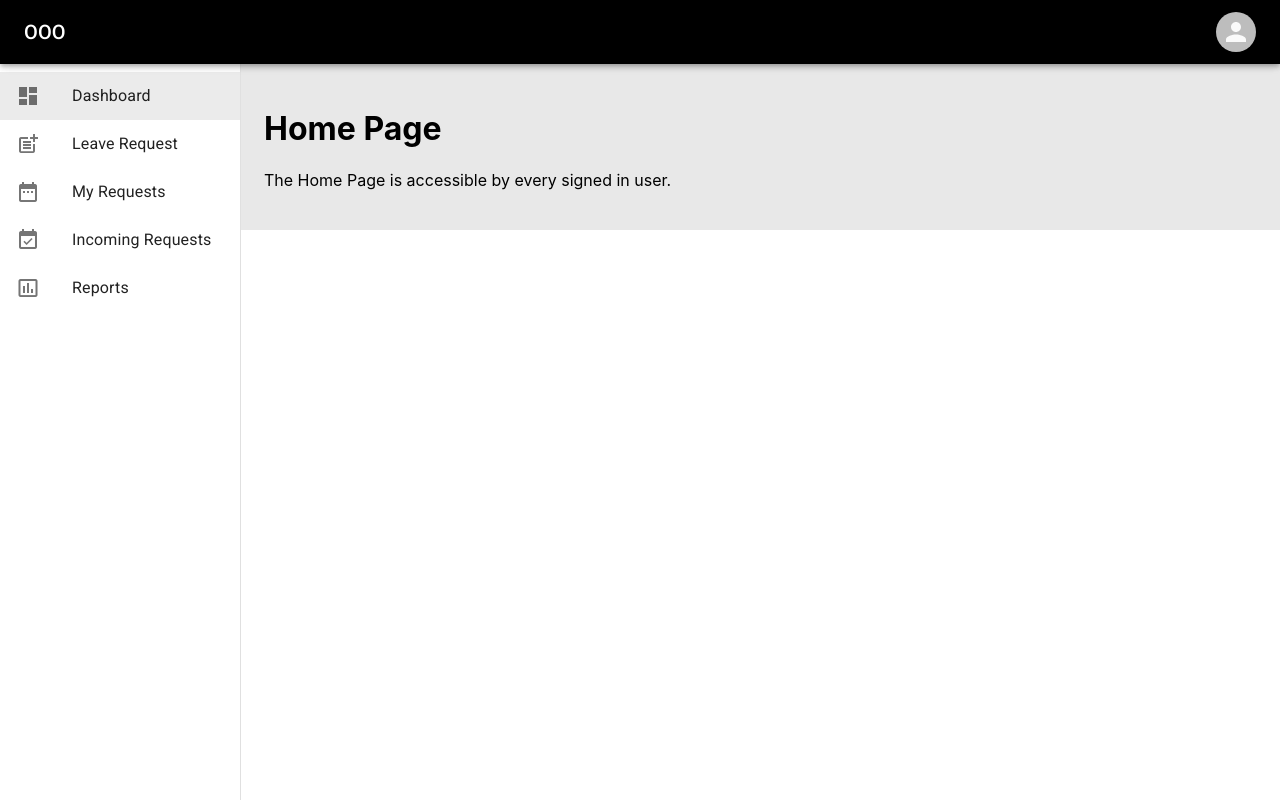
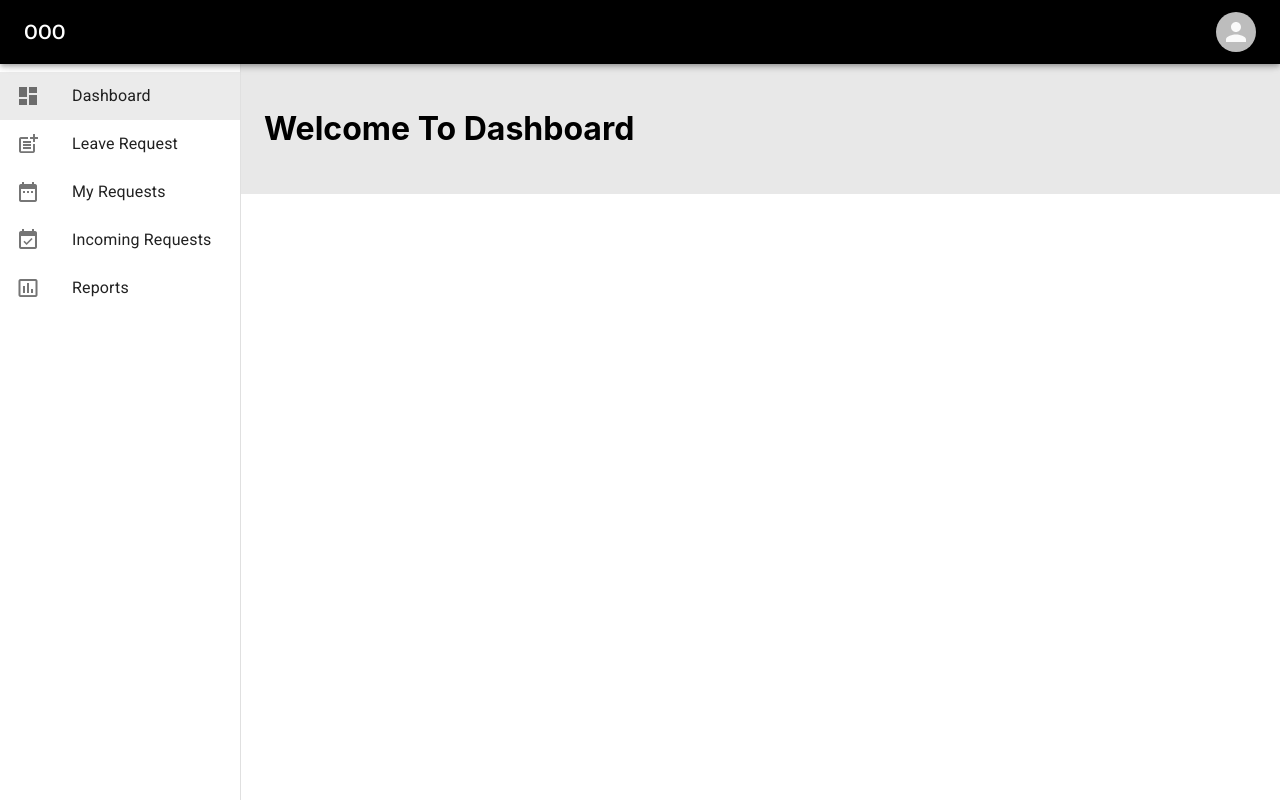
Before and after one commit to EmakinaTR/out-of-office, a React (Create React App) app: page /dashboard in a window 1280 px wide. Built offline with nearby package versions, Linux system fonts and the light colour scheme.

Commit message:
İnitial commit to dashboard main page

```diff
--- a/src/pages/dashboard/Dashboard.js
+++ b/src/pages/dashboard/Dashboard.js
@@ -1,8 +1,7 @@
-import React from 'react';
+import React from "react";
 const Dashboard = () => (
-    <div>
-        <h1>Home Page</h1>
-        <p>The Home Page is accessible by every signed in user.</p>
-    </div>
+  <div>
+    <h1>Welcome To Dashboard</h1>
+  </div>
 );
-export default Dashboard
+export default Dashboard;
```
